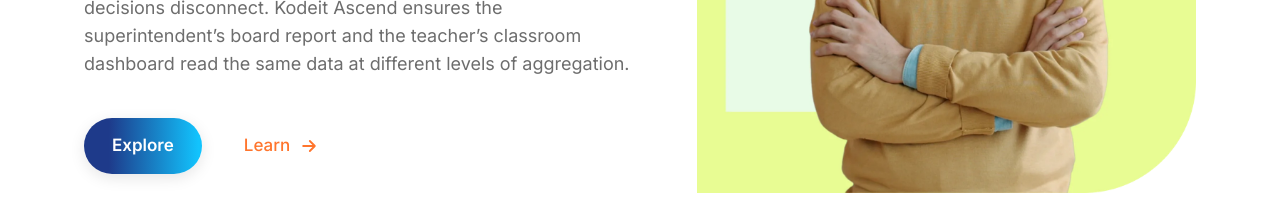
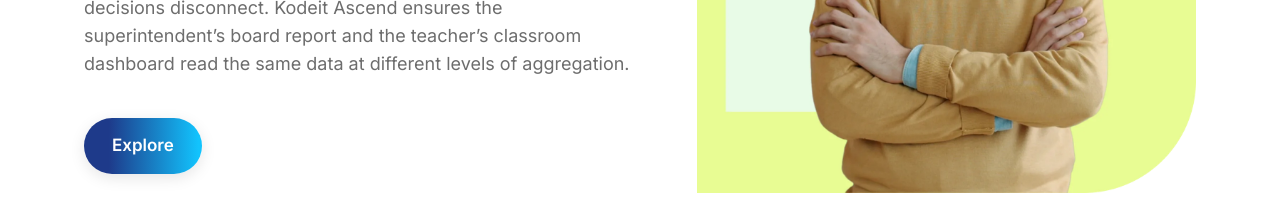
Before and after one commit to techviron-admin/kodeit-ascend, a Next.js app in the folder kodeit-next/: page / in a window 1280 px wide. Shown: the part 4240-4462 px from the top of the page. Built offline with nearby package versions, Linux system fonts and the light colour scheme.

Commit message:
Home Reporting: remove Learn link, keep Explore

```diff
--- a/kodeit-next/app/page.jsx
+++ b/kodeit-next/app/page.jsx
@@ -229,10 +229,6 @@ export default function HomePage() {
                 <Link href="/reports" className="btn-grad">
                   Explore
                 </Link>
-                <Link href="/analytics" className="link-orange">
-                  Learn
-                  <Arrow />
-                </Link>
               </div>
             </div>
             <div className="kd-split-visual">
```
